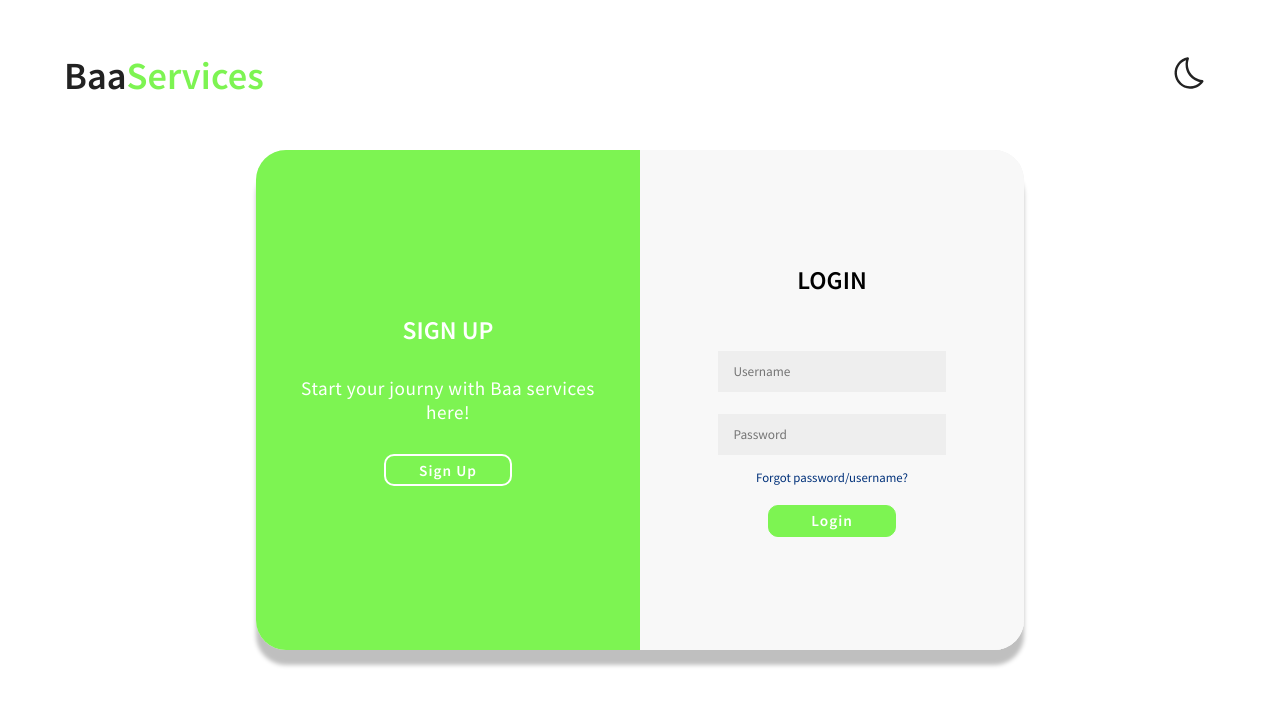
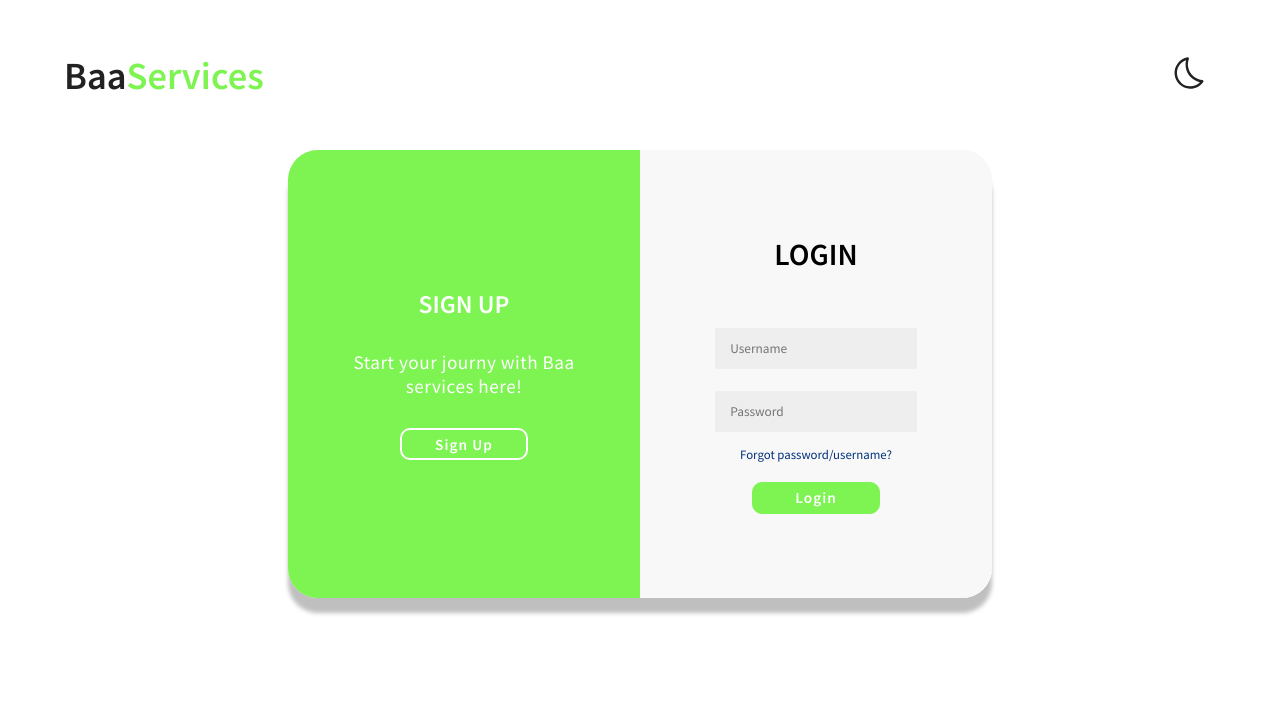
Before and after one commit to BassimaGH/login_form_responsive, a plain HTML site: page index.html in a window 1280 px wide. Both pictures are taken after a click on the button "Login". Drawn offline with Linux system fonts and the light colour scheme.

Commit message:
added the message pages

```diff
--- a/index.html
+++ b/index.html
@@ -5,7 +5,7 @@
     <meta http-equiv="X-UA-Compatible" content="IE=edge">
     <meta name="viewport" content="width=device-width, initial-scale=1.0">
     <title>BaaServices login</title>
-    <link rel="stylesheet" href="index.css">
+    <link rel="stylesheet" href="main_css/index.css">
 </head>
 <body>
     <!-- page grid -->
@@ -30,7 +30,7 @@
             <div class="container" id="container">
                 <!-- sign up form -->
                 <div class="form_container sign_up_form">
-                    <form action="#">
+                    <form action="welcome.html">
                         <h2 class="main_header_forms">SIGN UP</h2>
                         <input type="text" placeholder="Username">
                         <input type="email" placeholder="Email">
@@ -39,21 +39,25 @@
                             <input type="checkbox">
                             <a href="#" class="terms_text">Agree on terms and conditions</a>
                         </div>
+                        <a href="welcome.html">
                             <div class="form_btn">
                                 <button>Sign Up</button>
                             </div>
+                        </a>
                     </form>
                 </div>
                 <!-- login form -->
                 <div class="form_container login_form">
-                    <form action="#">
+                    <form action="welcome_back.html">
                         <h2 class="main_header_forms">LOGIN</h2>
                         <input type="text" placeholder="Username">
                         <input type="password" placeholder="Password">
                         <a href="#">Forgot password/username?</a>
+                        <a href="welcome_back.html">
                             <div class="form_btn">
                                 <button>Login</button>
                             </div>
+                        </a>
                     </form>
                 </div>
                 <!-- overlay container -->
--- a/index.css
+++ b/main_css/index.css
@@ -102,6 +102,7 @@ h2 {
 
 .main_header_forms {
     margin-bottom: 40px;
+    font-size: 2.4vw;
 }
 
 p {
@@ -119,9 +120,9 @@ a {
     border-radius: 30px;
     background-color: #F8F8F8;
     box-shadow: 0px 15px 4px rgba(0, 0, 0, 0.25);
-    width: 60vw;
+    width: 55vw;
     max-width: 100%;
-    min-height: 500px;
+    min-height: 35vw;
     position: relative;
     overflow: hidden;
 }
--- /dev/null
+++ b/main_css/welcome.css
@@ -0,0 +1,101 @@
+@import url('https://fonts.googleapis.com/css2?family=Source+Sans+Pro:wght@300;400;600&display=swap');
+
+* {
+    margin: 0%;
+    padding: 0%;
+    box-sizing: border-box;
+    list-style: none;
+    text-decoration: none;
+    font-family: 'Source Sans Pro', sans-serif;
+}
+
+/* page colors */
+:root {
+    --primary_color: #ffffff;
+    --secondary_color: #222222;
+    --fixed_color: #121212;
+}
+
+/* dark mode colors */
+.dark_mode {
+    --primary_color: #222222;
+    --secondary_color: #ffffff;
+}
+
+/* body */
+body {
+    background-color: var(--primary_color);
+}
+
+/* page grid */
+.page_grid {
+    display: grid;
+    grid-template-columns: 1fr;
+    grid-template-rows: 0.4fr auto;
+    grid-auto-flow: row;
+    justify-content: space-evenly;
+    align-content: space-evenly;
+    grid-template-areas:
+    "nav_bar"
+    "content";
+}
+
+/* navigation bar */
+.nav_bar {
+    display: flex;
+    flex-direction: row;
+    gap: 3vw;
+    justify-content: start;
+    align-items: center;
+    margin: 4vw 5vw;
+    grid-area: nav_bar;
+}
+
+/* logo style */
+.logo {
+    display: flex;
+    flex-direction: row;
+}
+
+/* logo font and size */
+h1 {
+    font-size: 3vw;
+}
+
+/* baa color */
+.black {
+    color: var(--secondary_color);
+}
+
+/* services color */
+.green {
+    color: #7DF452;
+}
+
+/* moon icon */
+.moon_icon {
+    margin-left: 68vw;
+}
+
+#moon_svg {
+    width: 2.5vw;
+    height: 2.5vw;
+    cursor: pointer;
+    fill: var(--secondary_color);
+}
+/* content */
+.content {
+    display: flex;
+    justify-content: center;
+    align-items: center;
+    height: 50vh;
+    grid-area: content;
+}
+
+/* message */
+h2 {
+    font-size: 6vw;
+    color: var(--secondary_color);
+    font-weight: lighter;
+    letter-spacing: 0.5px;
+}
--- /dev/null
+++ b/main_css/welcome_back.css
@@ -0,0 +1,101 @@
+@import url('https://fonts.googleapis.com/css2?family=Source+Sans+Pro:wght@300;400;600&display=swap');
+
+* {
+    margin: 0%;
+    padding: 0%;
+    box-sizing: border-box;
+    list-style: none;
+    text-decoration: none;
+    font-family: 'Source Sans Pro', sans-serif;
+}
+
+/* page colors */
+:root {
+    --primary_color: #ffffff;
+    --secondary_color: #222222;
+    --fixed_color: #121212;
+}
+
+/* dark mode colors */
+.dark_mode {
+    --primary_color: #222222;
+    --secondary_color: #ffffff;
+}
+
+/* body */
+body {
+    background-color: var(--primary_color);
+}
+
+/* page grid */
+.page_grid {
+    display: grid;
+    grid-template-columns: 1fr;
+    grid-template-rows: 0.4fr auto;
+    grid-auto-flow: row;
+    justify-content: space-evenly;
+    align-content: space-evenly;
+    grid-template-areas:
+    "nav_bar"
+    "content";
+}
+
+/* navigation bar */
+.nav_bar {
+    display: flex;
+    flex-direction: row;
+    gap: 3vw;
+    justify-content: start;
+    align-items: center;
+    margin: 4vw 5vw;
+    grid-area: nav_bar;
+}
+
+/* logo style */
+.logo {
+    display: flex;
+    flex-direction: row;
+}
+
+/* logo font and size */
+h1 {
+    font-size: 3vw;
+}
+
+/* baa color */
+.black {
+    color: var(--secondary_color);
+}
+
+/* services color */
+.green {
+    color: #7DF452;
+}
+
+/* moon icon */
+.moon_icon {
+    margin-left: 68vw;
+}
+
+#moon_svg {
+    width: 2.5vw;
+    height: 2.5vw;
+    cursor: pointer;
+    fill: var(--secondary_color);
+}
+/* content */
+.content {
+    display: flex;
+    justify-content: center;
+    align-items: center;
+    height: 50vh;
+    grid-area: content;
+}
+
+/* message */
+h2 {
+    font-size: 6vw;
+    color: var(--secondary_color);
+    font-weight: lighter;
+    letter-spacing: 0.5px;
+}
```
Also changed, not shown: welcome.html (added, +33 -0 lines), welcome_back.html (added, +33 -0 lines). Lines whose indentation alone changed are shown as unchanged.
